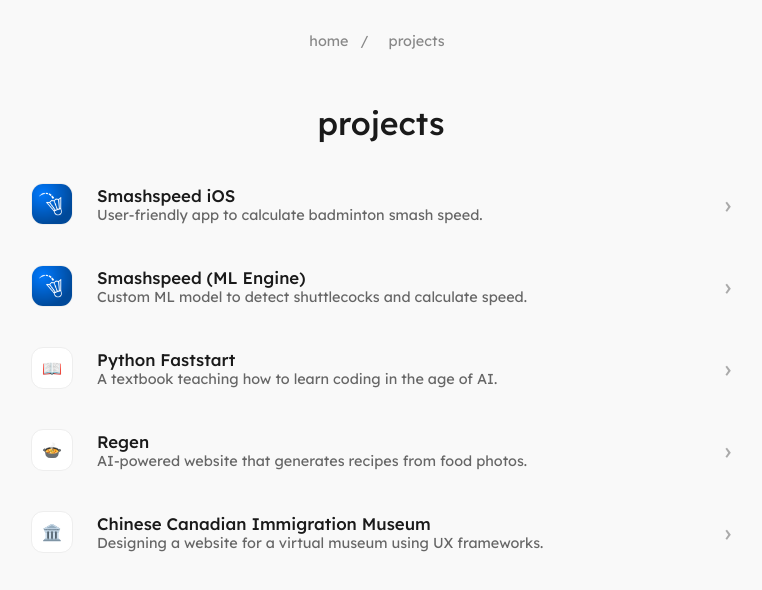
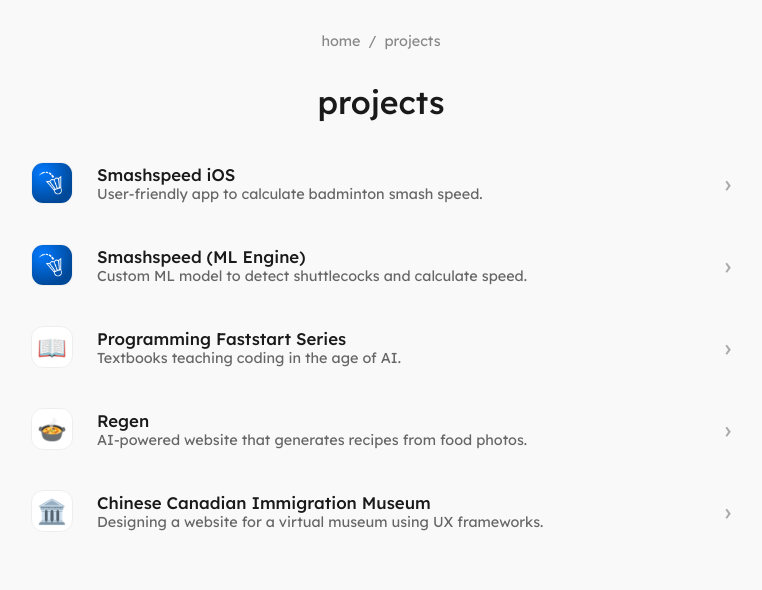
Before and after one commit to diwenne/diwenhuang, a React (Vite) app: page /projects in a window 1280 px wide. Shown: the top 590 px of the page, without its empty margins (259-1021 px from the left). Built offline with nearby package versions, Linux system fonts and the light colour scheme.

Commit message:
faststart series

```diff
--- a/src/App.tsx
+++ b/src/App.tsx
@@ -4,6 +4,7 @@
 import Projects from './pages/Projects';
 import CcimCaseStudy from './pages/CcimCaseStudy';
 import SmashSpeedCaseStudy from './pages/SmashspeedCaseStudy';
+import FaststartSeriesCaseStudy from './pages/FaststartSeriesCaseStudy.tsx'; // Import the new case study
 import { Analytics } from '@vercel/analytics/react';
 
 function App() {
@@ -15,6 +16,8 @@
         <Route path="/projects" element={<Projects />} />
         <Route path="/projects/ccim" element={<CcimCaseStudy />} />
         <Route path="/projects/smashspeed-engine" element={<SmashSpeedCaseStudy />} />
+        {/* Add the new route for the Faststart Series case study */}
+        <Route path="/projects/faststart-series" element={<FaststartSeriesCaseStudy />} />
       </Routes>
       <Analytics />
     </>
--- /dev/null
+++ b/src/pages/FaststartSeriesCaseStudy.tsx
@@ -0,0 +1,127 @@
+import React from 'react';
+import PythonCover from '../assets/pythonfaststart.png';
+import SwiftCover from '../assets/swiftfaststart.png';
+
+const Breadcrumbs = ({ pageName }) => {
+  return (
+    <nav className="breadcrumbs">
+      <a href="/">home</a>
+      <span>/</span>
+      <a href="/projects">projects</a>
+      <span>/</span>
+      {pageName}
+    </nav>
+  );
+};
+
+const FaststartSeriesCaseStudy = () => {
+  return (
+    <div className="page-container">
+      <Breadcrumbs pageName="faststart-series" />
+
+      <article className="case-study">
+        <header>
+          <h1>Programming Faststart Series</h1>
+          <p className="subtitle">
+            Modernizing computer science education for the age of AI.
+          </p>
+        </header>
+
+        <section className="overview-grid">
+          <div className="overview-item">
+            <h3>Duration</h3>
+            <p>July 2025 - Present</p>
+          </div>
+          <div className="overview-item">
+            <h3>Role</h3>
+            <p>Author, Designer, Publisher</p>
+          </div>
+          <div className="overview-item full-width">
+            <h3>Responsibilities</h3>
+            <ul>
+              <li>Curriculum Development & Writing</li>
+              <li>Cover Design & Interior Layout</li>
+              <li>E-book & Paperback Publishing</li>
+              <li>Marketing & Distribution</li>
+            </ul>
+          </div>
+          <div className="overview-item full-width">
+            <h3>Skills & Technologies</h3>
+            <p>Python, Swift, AI in Education, Technical Writing, KDP</p>
+          </div>
+        </section>
+
+        <section>
+          <h2>The Books</h2>
+          <div className="image-gallery">
+            <img src={PythonCover} alt="Python Faststart Book Cover" className="case-study-image" />
+            <img src={SwiftCover} alt="Swift Faststart Book Cover" className="case-study-image" />
+          </div>
+        </section>
+
+        <section>
+          <h2>Project Vision</h2>
+          <p>
+            The Programming Faststart Series was born from the observation that traditional coding textbooks have not kept pace with the rapid evolution of AI. New developers now have access to powerful tools like ChatGPT and GitHub Copilot, yet most educational materials still teach programming in a vacuum, focusing on rote memorization of syntax rather than on the critical thinking and problem-solving skills needed in an AI-assisted world.
+          </p>
+          <p>
+            The vision was to create a new kind of textbook—one that embraces AI as a learning partner. The goal is to teach foundational programming concepts through practical, project-based examples while empowering students to leverage AI tools effectively and ethically. This approach shifts the focus from "how to write code" to "how to think like a programmer" in a modern development environment.
+          </p>
+        </section>
+
+        <section>
+          <h2>The Process</h2>
+
+          <h3>1. Curriculum Design</h3>
+          <p>
+            Each book in the series is structured around a project-based learning philosophy. Instead of isolated chapters on loops, variables, and functions, readers build tangible projects from the start. This method keeps learners engaged and provides immediate context for the concepts being taught. The curriculum for each book (starting with Python and Swift) was carefully designed to introduce fundamental principles in a logical, cumulative way.
+          </p>
+
+          <h3>2. Writing & Content Creation</h3>
+          <p>
+            The writing style is intentionally direct, conversational, and accessible. Complex topics are broken down into simple, digestible explanations, supplemented with clear code examples and illustrations. A key differentiator is the integration of "AI Notes"—sidebars and sections that explicitly guide students on when and how to use AI tools for debugging, code explanation, and idea generation.
+          </p>
+          <p>
+            Writing these books also sharpened my own grasp of the languages: explaining concepts forced me to revisit edge cases, idioms, and best practices in both Python and Swift—everything from type systems and standard-library patterns to testing and debugging workflows.
+          </p>
+
+          <h3>3. Design and Publishing</h3>
+          <p>
+            I handled the entire production process, from cover design to interior layout and typesetting. The goal was a clean, professional aesthetic that enhances readability for both digital and print editions. The books were self-published through Amazon KDP, making them accessible to a global audience.
+          </p>
+        </section>
+
+        <section>
+          <h2>Key Features</h2>
+          <ul>
+            <li><strong>Project-Based Learning:</strong> Readers build real applications, which reinforces concepts and provides a strong sense of accomplishment.</li>
+            <li><strong>AI-Integrated Approach:</strong> The curriculum explicitly teaches students how to use AI tools as a supplement to their learning, preparing them for modern workflows.</li>
+            <li><strong>Focus on Problem-Solving:</strong> The series emphasizes debugging, algorithmic thinking, and understanding code over memorizing syntax.</li>
+            <li><strong>Accessible and Modern:</strong> The books are written for absolute beginners and cover the latest versions of each programming language.</li>
+          </ul>
+        </section>
+
+        <section>
+          <h2>Downloads & Resources</h2>
+          <p>
+            Below are links to purchase the books on Amazon.
+          </p>
+          <div className="nav-buttons" style={{ justifyContent: 'center', gap: '1rem', marginTop: '1rem' }}>
+            <a href="https://a.co/d/fUiIyf5" target="_blank" rel="noopener noreferrer" className="btn">Buy Python Faststart</a>
+            <a href="https://a.co/d/2sMAPgY" target="_blank" rel="noopener noreferrer" className="btn">Buy Swift Faststart</a>
+          </div>
+        </section>
+
+        <section>
+          <h2>Takeaway</h2>
+          <p>
+            The Programming Faststart Series has been a rewarding journey into the world of technical writing and publishing. It reinforced my belief that education needs to adapt to new technological paradigms. The positive feedback from readers has been a powerful motivator, demonstrating a clear demand for educational resources that are in tune with the modern world of software development.
+            Writing and teaching through these books also deepened my own understanding of Python and Swift—clarifying mental models, tightening my approach to testing and debugging, and refining how I explain concepts to others.
+          </p>
+        </section>
+      </article>
+    </div>
+  );
+}
+
+export default FaststartSeriesCaseStudy;
--- a/src/pages/Projects.tsx
+++ b/src/pages/Projects.tsx
@@ -1,6 +1,76 @@
-import ProjectItem from '../components/ProjectItem';
-import Breadcrumbs from '../components/Breadcrumbs';
+import React, { useState } from 'react';
 import SmashSpeedLogo from '../assets/smashspeed.png';
+
+// --- Helper Components ---
+
+const Breadcrumbs = ({ pageName, path }) => {
+  return (
+    <nav className="breadcrumbs">
+      <a href="/">home</a>
+      {path && <span>/</span>}
+      {path && <a href={`/${path}`}>{path}</a>}
+      <span>/</span>
+      {pageName}
+    </nav>
+  );
+};
+
+const ProjectItem = ({ icon, title, subtitle, link, description, tags }) => {
+    const [isExpanded, setIsExpanded] = useState(false);
+    const isInternalLink = link.startsWith('/');
+
+    const TitleComponent = isInternalLink ? 'a' : 'a';
+
+    const handleSubtitleClick = (e) => {
+        e.preventDefault();
+        setIsExpanded(!isExpanded);
+    };
+
+    return (
+        <div className="list-item-wrapper">
+            <div className="list-item">
+                <div className="item-details">
+                    <div className="item-icon">
+                        {typeof icon === 'string' && !icon.endsWith('.png') ? (
+                           <span style={{fontSize: '24px'}}>{icon}</span>
+                        ) : (
+                             <img src={icon} alt={`${title} logo`} />
+                        )}
+                    </div>
+                    <div className="item-title-group">
+                        <h3>
+                            <TitleComponent href={link} target={isInternalLink ? '_self' : '_blank'} rel="noopener noreferrer">
+                                {title}
+                            </TitleComponent>
+                        </h3>
+                        <p className="expandable-subtitle" onClick={handleSubtitleClick}>
+                          {subtitle}
+                        </p>
+                    </div>
+                </div>
+                 <span
+                    className={`item-toggle ${isExpanded ? 'expanded' : ''}`}
+                    onClick={handleSubtitleClick}
+                >
+                    ›
+                </span>
+            </div>
+            {isExpanded && (
+                <>
+                    <p className="item-content">{description}</p>
+                    <div className="item-tags">
+                        {tags.map((tag, index) => (
+                            <span key={index} className="tag">{tag}</span>
+                        ))}
+                    </div>
+                </>
+            )}
+        </div>
+    );
+};
+
+
+// --- Main Page Data & Component ---
 
 const projectData = [
   {
@@ -21,28 +91,12 @@
   },
   {
     icon: '📖',
-    title: 'Python Faststart',
-    subtitle: 'A textbook teaching how to learn coding in the age of AI.',
-    link: 'https://a.co/d/fUiIyf5',
-    description: 'Authored and published "Python Faststart," a textbook designed to modernize the way beginners learn to code. The book emphasizes a hands-on, project-based approach, teaching fundamental Python concepts with the assumption that AI tools are available to supplement learning. It focuses on developing problem-solving skills and understanding how to effectively leverage AI, moving beyond simple syntax memorization to prepare new programmers for the modern development landscape.',
-    tags: ['Python', 'Authoring', 'Design', 'Publishing', 'AI in Education']
+    title: 'Programming Faststart Series',
+    subtitle: 'Textbooks teaching coding in the age of AI.',
+    link: '/projects/faststart-series',
+    description: 'Authored and self-published a series of textbooks designed to modernize the way beginners learn to code. The books, starting with Python and Swift, emphasize a hands-on, project-based approach, teaching fundamental concepts with the assumption that AI tools are available to supplement learning. The series focuses on developing problem-solving skills and preparing new programmers for the modern development landscape.',
+    tags: ['Python', 'Swift', 'Authoring', 'Design', 'Publishing', 'AI in Education']
   },
-  // {
-  //   icon: '🤪',
-  //   title: 'Nonotes',
-  //   subtitle: 'Unconventional, comically useless note-taking software.',
-  //   link: '#', // Replace with your link
-  //   description: 'An unconventional note-taking software designed to be comically useless. It won 4th place in a Vancouver hackathon.',
-  //   tags: ['React', 'JavaScript', 'Tailwind CSS']
-  // },
-  // {
-  //   icon: '🤖',
-  //   title: 'Profanity Police',
-  //   subtitle: 'Discord bot to detect and delete profanity using a custom AI.',
-  //   link: '#', // Replace with your link
-  //   description: 'A Discord bot that detects and deletes profanity using custom logic and a custom-trained AI model. It won 3rd place in a Vancouver hackathon.',
-  //   tags: ['Machine Learning', 'Discord API', 'Python']
-  // },
   {
     icon: '🍲',
     title: 'Regen',
@@ -55,7 +109,7 @@
     icon: '🏛️',
     title: 'Chinese Canadian Immigration Museum',
     subtitle: 'Designing a website for a virtual museum using UX frameworks.',
-    link: '/projects/ccim', // Internal link to the case study page
+    link: '/projects/ccim',
     description: 'A case study in UX design for a virtual museum, focusing on user-centered design principles, information architecture, and prototyping.',
     tags: ['UX Design', 'Figma', 'Product Design', 'Prototyping']
   }
```
Also changed, not shown: 2 other files (tests, documents, lock files or other folders).
